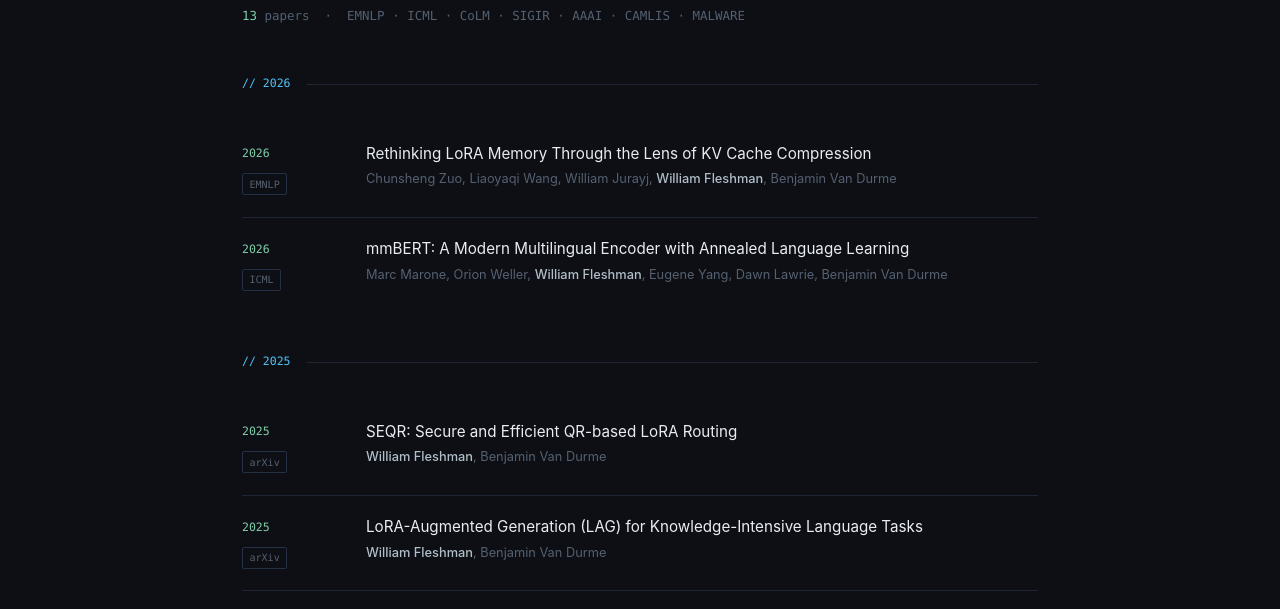
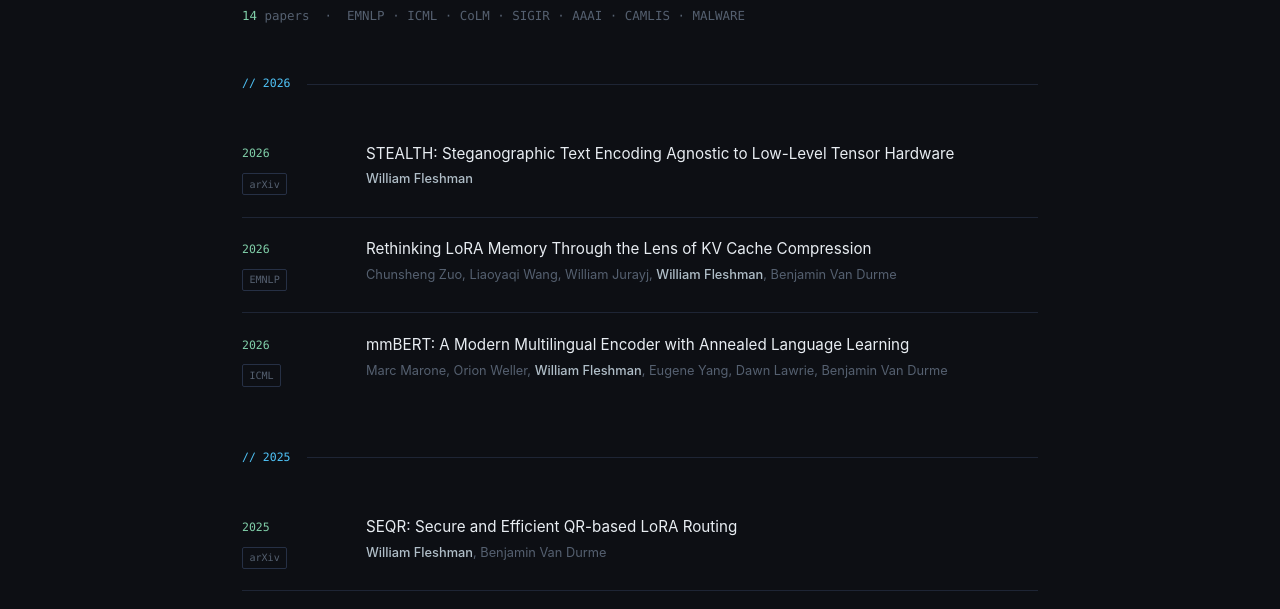
Before and after one commit to wfleshman/wfleshman.github.io, a plain HTML site: page publications/index.html in a window 1280 px wide. Shown: the part 190-799 px from the top of the page. Drawn offline with Linux system fonts and the light colour scheme.

Commit message:
Add stealth

```diff
--- a/publications/index.html
+++ b/publications/index.html
@@ -30,7 +30,7 @@
     <div class="page-header">
       <h1>Publications</h1>
       <div class="subtitle">
-        <span class="hl">13</span> papers &nbsp;&middot;&nbsp; EMNLP · ICML · CoLM · SIGIR · AAAI · CAMLIS · MALWARE
+        <span class="hl">14</span> papers &nbsp;&middot;&nbsp; EMNLP · ICML · CoLM · SIGIR · AAAI · CAMLIS · MALWARE
       </div>
     </div>
 
@@ -41,6 +41,19 @@
     </div>
 
     <div class="pub-list">
+
+      <div class="pub-item">
+        <div class="pub-meta">
+          <span class="pub-year">2026</span>
+          <span class="pub-venue">arXiv</span>
+        </div>
+        <div class="pub-body">
+          <div class="pub-title">
+            <a href="/files/stealth.pdf">STEALTH: Steganographic Text Encoding Agnostic to Low-Level Tensor Hardware</a>
+          </div>
+          <div class="pub-authors"><strong>William Fleshman</strong></div>
+        </div>
+      </div>
 
       <div class="pub-item">
         <div class="pub-meta">
```
Also changed, not shown: index.html (+13 -13 lines), 1 other file.
